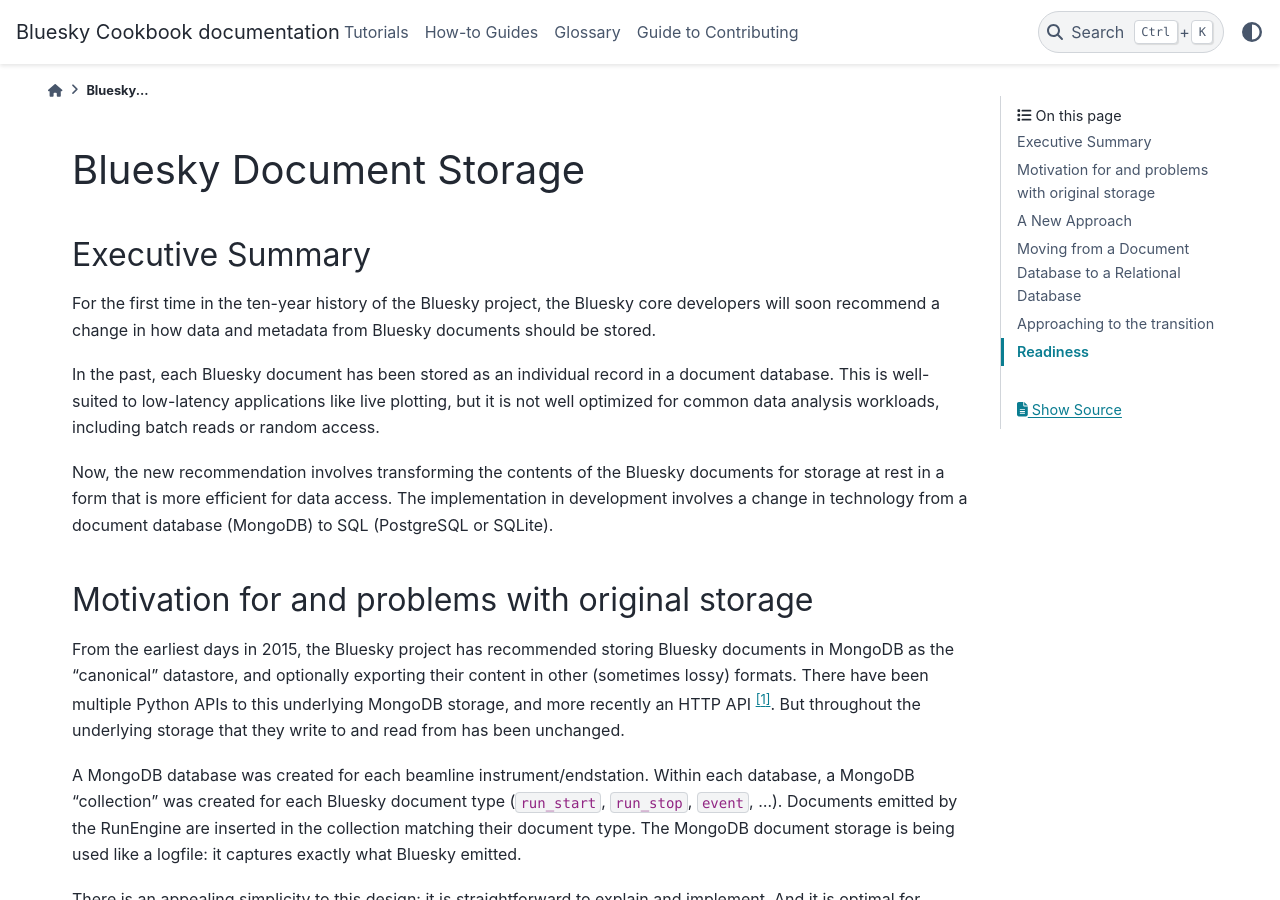
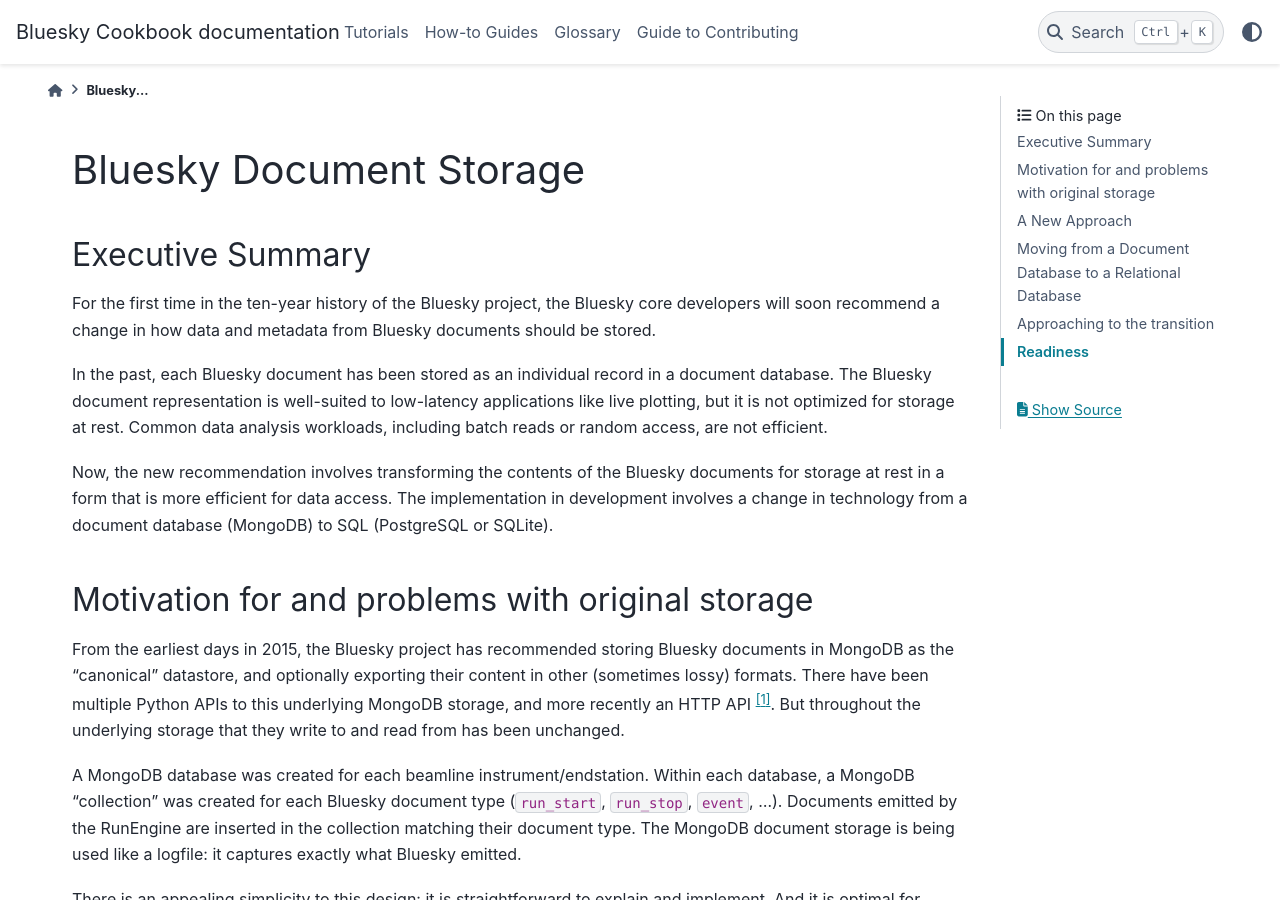
Before and after one commit to bluesky/bluesky-cookbook, a Sphinx documentation site: the page built from docs/explanations/document-storage.md, in a window 1280 px wide and 900 px high. Built offline with Sphinx 7.4.7 and the PyData theme 0.15.4, drawn with Linux system fonts in a browser that asks for light colours.

Commit message:
More wording tweaks

```diff
--- a/docs/explanations/document-storage.md
+++ b/docs/explanations/document-storage.md
@@ -7,9 +7,10 @@
 Bluesky documents should be stored.
 
 In the past, each Bluesky document has been stored as an individual record in a
-document database. This is well-suited to low-latency applications like live
-plotting, but it is not well optimized for common data analysis workloads,
-including batch reads or random access.
+document database. The Bluesky document representation is well-suited to
+low-latency applications like live plotting, but it is not optimized for
+storage at rest. Common data analysis workloads, including batch reads or
+random access, are not efficient.
 
 Now, the new recommendation involves transforming the contents of the Bluesky
 documents for storage at rest in a form that is more efficient for data access.
```
